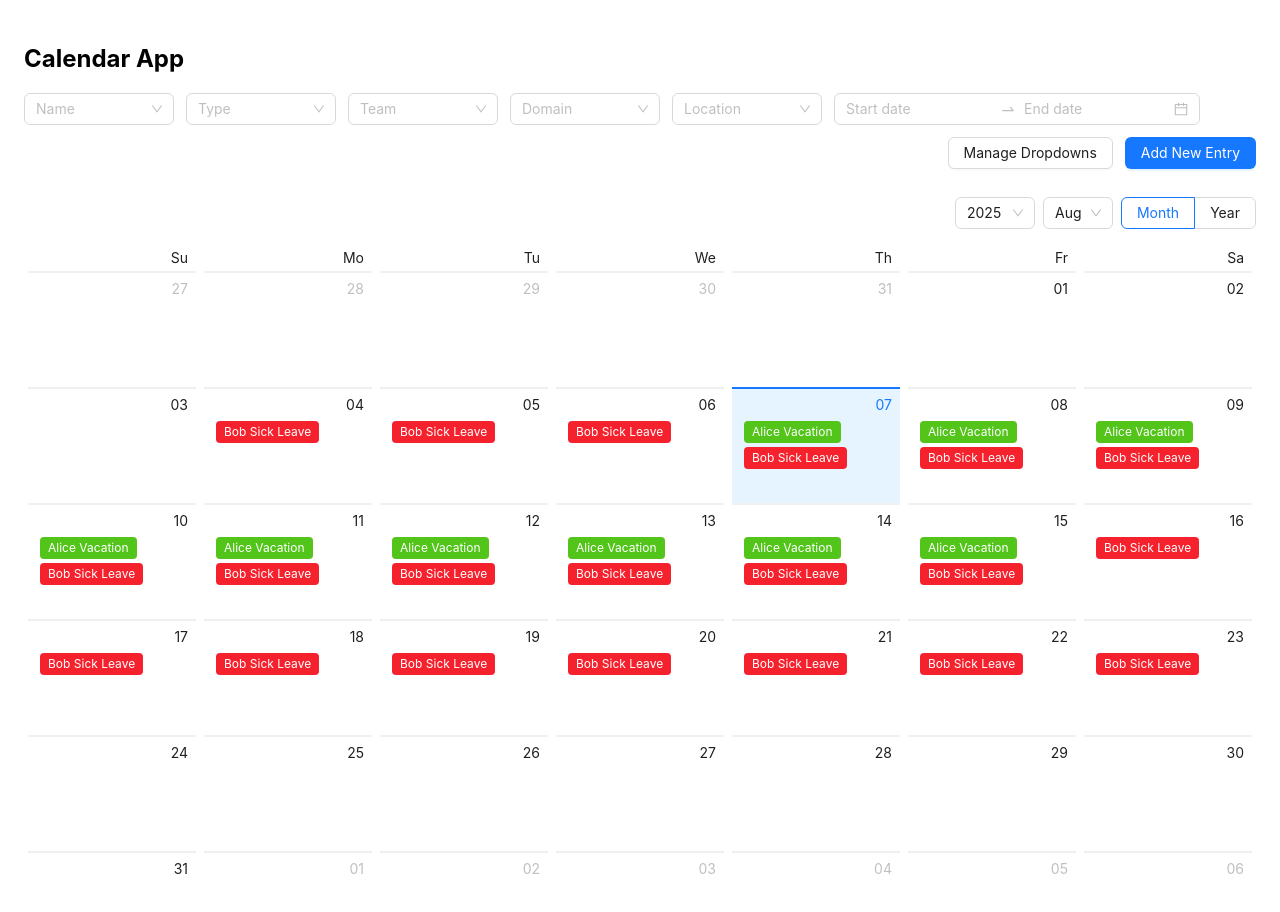
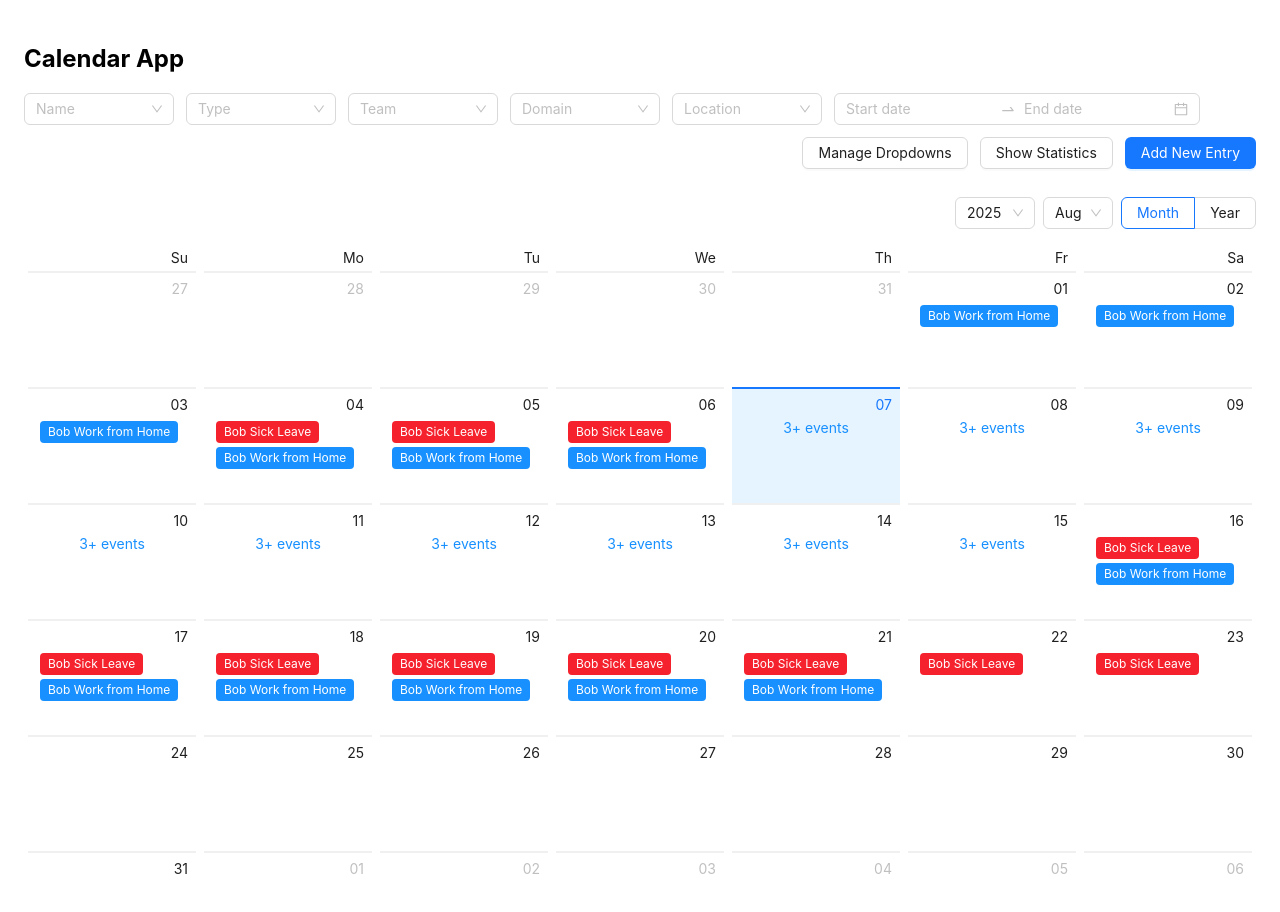
Before and after one commit to emrehanci/calendar-app, a React (Create React App) app: page / in a window 1280 px wide. Shown: the top 912 px of the page. Built offline with nearby package versions, Linux system fonts and the light colour scheme; data requests are answered from the project's data file.

Commit message:
Statistics and Multiple events at the same day

```diff
--- a/db.json
+++ b/db.json
@@ -19,6 +19,16 @@
       "team": "Frontend",
       "domain": "Node.js",
       "location": "Munich"
+    },
+    {
+      "id": "efc19984-691e-4fbe-8ca9-e75cd6dffc7d",
+      "name": "Bob",
+      "type": "Work from Home",
+      "team": "Frontend",
+      "domain": "React",
+      "location": "Munich",
+      "start": "2025-08-01",
+      "end": "2025-08-21"
     }
   ],
   "dropdowns": {
--- a/src/App.js
+++ b/src/App.js
@@ -1,6 +1,6 @@
 import React, { useEffect, useState } from 'react';
 import {
-  Calendar, Modal, Form, Select, DatePicker, Button, Spin, message, Popconfirm, Input, Tag
+  Calendar, Modal, Form, Select, DatePicker, Button, Spin, message, Popconfirm, Input, Tag, List
 } from 'antd';
 import dayjs from 'dayjs';
 import isBetween from 'dayjs/plugin/isBetween';
@@ -28,6 +28,10 @@ const App = () => {
   const [selectedEventId, setSelectedEventId] = useState(null);
   const [typeColorMap, setTypeColorMap] = useState({});
   const [deleteTarget, setDeleteTarget] = useState({ key: '', value: '' });
+  const [selectedDayEvents, setSelectedDayEvents] = useState([]);
+  const [dayModalVisible, setDayModalVisible] = useState(false);
+  const [statsModalVisible, setStatsModalVisible] = useState(false);
+  const [statistics, setStatistics] = useState([]);
   const [filters, setFilters] = useState({
     name: null,
     type: null,
@@ -139,6 +143,20 @@ const App = () => {
   const dateCellRender = value => {
     const currentDate = value.format('YYYY-MM-DD');
     const dayEvents = filteredEvents.filter(e => dayjs(currentDate).isBetween(e.start, e.end, null, '[]'));
+
+    if (dayEvents.length === 0) return null;
+
+    if (dayEvents.length > 2) {
+      return (
+        <div onClick={() => {
+          setSelectedDayEvents(dayEvents);
+          setDayModalVisible(true);
+        }} style={{ cursor: 'pointer', color: '#1890ff', textAlign: 'center' }}>
+          {dayEvents.length}+ events
+        </div>
+      );
+    }
+
     return (
       <ul style={{ listStyle: 'none', padding: 0, margin: 0 }}>
         {dayEvents.map((item) => {
@@ -160,6 +178,44 @@ const App = () => {
         })}
       </ul>
     );
+  };
+
+  const calculateStatistics = () => {
+    const statsMap = {};
+
+    events.forEach(event => {
+      const days = dayjs(event.end).diff(dayjs(event.start), 'day') + 1;
+
+      if (!statsMap[event.name]) {
+        statsMap[event.name] = {
+          totalDays: 0,
+          types: {},
+          lastDate: event.end,
+        };
+      }
+
+      statsMap[event.name].totalDays += days;
+
+      if (!statsMap[event.name].types[event.type]) {
+        statsMap[event.name].types[event.type] = 0;
+      }
+
+      statsMap[event.name].types[event.type] += days;
+
+      if (dayjs(event.end).isAfter(dayjs(statsMap[event.name].lastDate))) {
+        statsMap[event.name].lastDate = event.end;
+      }
+    });
+
+    const statList = Object.entries(statsMap).map(([name, data]) => ({
+      name,
+      totalDays: data.totalDays,
+      types: data.types,
+      lastDate: data.lastDate,
+    }));
+
+    setStatistics(statList);
+    setStatsModalVisible(true);
   };
 
   if (!dropdownData) return <Spin />;
@@ -190,6 +246,7 @@ const App = () => {
           dropdownForm.setFieldsValue({ key: 'names', value: '', color: '' });
           setDropdownModalVisible(true);
         }}>Manage Dropdowns</Button>
+        <Button onClick={calculateStatistics}>Show Statistics</Button>
         <Button type="primary" onClick={() => setModalVisible(true)}>Add New Entry</Button>
       </div>
 
@@ -338,6 +395,61 @@ const App = () => {
           </Button>
         </Form>
       </Modal>
+      <Modal
+        title="Events on this day"
+        open={dayModalVisible}
+        onCancel={() => setDayModalVisible(false)}
+        footer={null}
+        width={800}
+      >
+        <List
+          dataSource={selectedDayEvents}
+          renderItem={(item) => (
+            <List.Item
+              actions={[
+                <a key="edit" onClick={() => {
+                  onUpdate(item);
+                  setDayModalVisible(false);
+                }}>Edit</a>,
+                <a key="delete" onClick={() => {
+                  onDelete(item);
+                  setDayModalVisible(false);
+                }}>Delete</a>
+              ]}
+            >
+              <Tag color={typeColorMap[item.type] || '#595959'}>{item.type}</Tag>
+              <strong style={{ marginLeft: 8 }}>{item.name}</strong> ({item.start} → {item.end})
+            </List.Item>
+          )}
+        />
+      </Modal>
+      <Modal
+        title="Leave Statistics"
+        open={statsModalVisible}
+        onCancel={() => setStatsModalVisible(false)}
+        footer={null}
+        width={600}
+      >
+        <List
+          dataSource={statistics}
+          renderItem={item => (
+            <List.Item>
+              <div style={{ width: '100%' }}>
+                <h4>{item.name}</h4>
+                <p><strong>Total Days:</strong> {item.totalDays}</p>
+                <p><strong>Last Leave:</strong> {item.lastDate}</p>
+                <div>
+                  {Object.entries(item.types).map(([type, count]) => (
+                    <Tag key={type} color={typeColorMap[type] || 'default'}>
+                      {type}: {count} day(s)
+                    </Tag>
+                  ))}
+                </div>
+              </div>
+            </List.Item>
+          )}
+        />
+      </Modal>
     </div>
   );
 };
```
